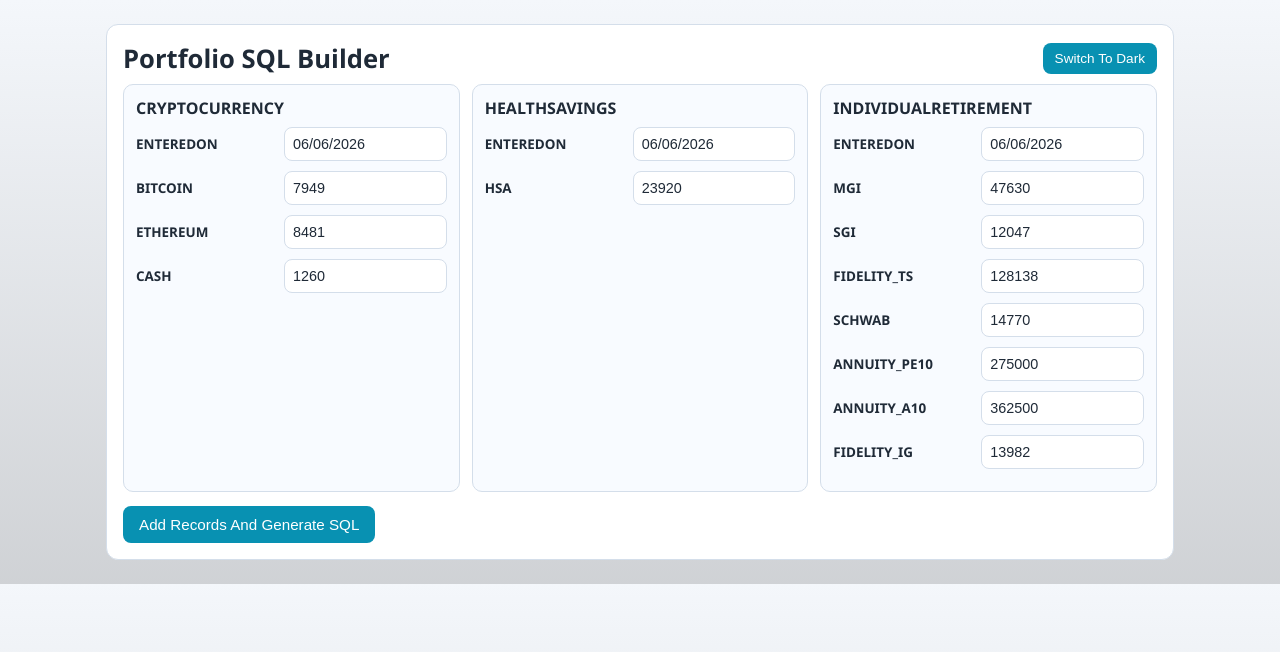
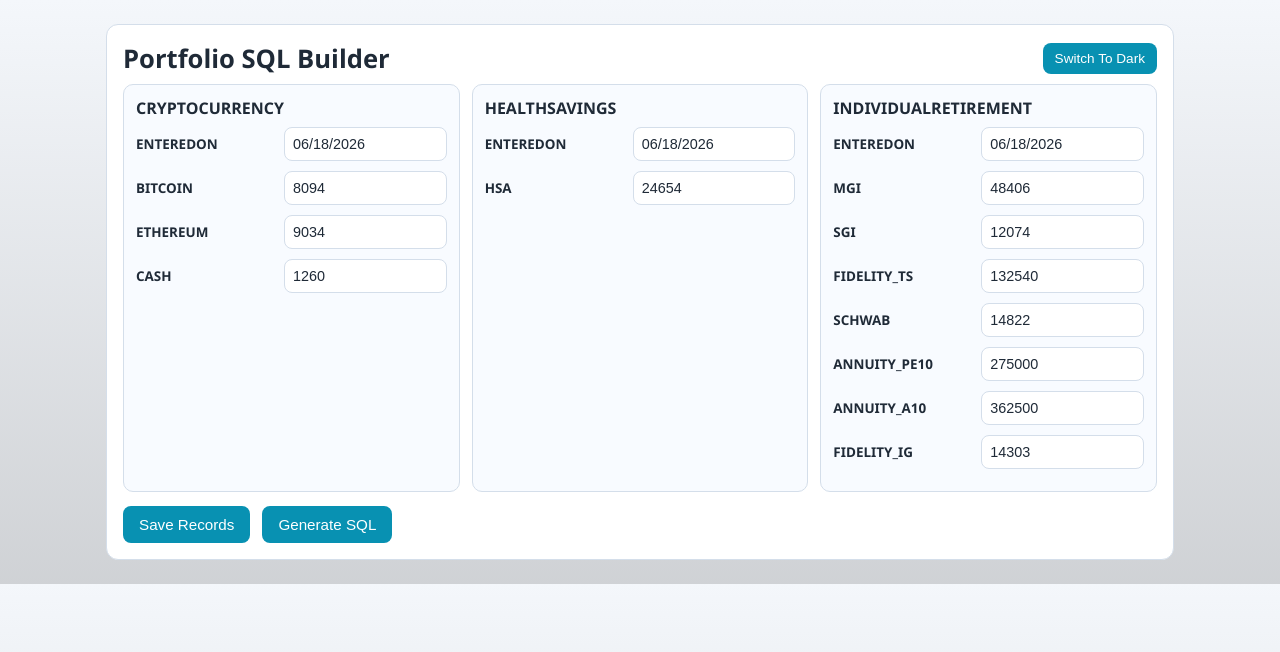
Before and after one commit to ashes-asimware/python_apps, a Flask app: page / in a window 1280 px wide. Shown: the top 652 px of the page. Run offline with Flask 3, Linux system fonts and the light colour scheme.

Commit message:
Commit 06182026211900

```diff
--- a/portfolio-manager/app.py
+++ b/portfolio-manager/app.py
@@ -234,47 +234,47 @@ def index() -> str:
     )
 
 
-@app.post("/generate")
-def generate() -> str:
+def _save_records_from_form(form: Any) -> None:
+    cc_record = _build_record_from_form(
+        form,
+        prefix="cc",
+        label=CATEGORIES["cc"],
+        category=CATEGORIES["cc"],
+        amount_fields=CC_FIELDS,
+    )
+    hs_record = _build_record_from_form(
+        form,
+        prefix="hs",
+        label=CATEGORIES["hs"],
+        category=CATEGORIES["hs"],
+        amount_fields=HS_FIELDS,
+    )
+    ir_record = _build_record_from_form(
+        form,
+        prefix="ir",
+        label=CATEGORIES["ir"],
+        category=CATEGORIES["ir"],
+        amount_fields=IR_FIELDS,
+    )
+
+    _append_record(FILE_MAP["cc"], cc_record, CATEGORIES["cc"])
+    _append_record(FILE_MAP["hs"], hs_record, CATEGORIES["hs"])
+    _append_record(FILE_MAP["ir"], ir_record, CATEGORIES["ir"])
+
+
+@app.post("/save")
+def save() -> str:
     submitted_form_values = _form_state_from_request(request.form)
 
     try:
-        cc_record = _build_record_from_form(
-            request.form,
-            prefix="cc",
-            label=CATEGORIES["cc"],
-            category=CATEGORIES["cc"],
-            amount_fields=CC_FIELDS,
-        )
-        hs_record = _build_record_from_form(
-            request.form,
-            prefix="hs",
-            label=CATEGORIES["hs"],
-            category=CATEGORIES["hs"],
-            amount_fields=HS_FIELDS,
-        )
-        ir_record = _build_record_from_form(
-            request.form,
-            prefix="ir",
-            label=CATEGORIES["ir"],
-            category=CATEGORIES["ir"],
-            amount_fields=IR_FIELDS,
-        )
-
-        _append_record(FILE_MAP["cc"], cc_record, CATEGORIES["cc"])
-        _append_record(FILE_MAP["hs"], hs_record, CATEGORIES["hs"])
-        _append_record(FILE_MAP["ir"], ir_record, CATEGORIES["ir"])
-
-        sql_text = build_sql(FILE_MAP["cc"], FILE_MAP["hs"], FILE_MAP["ir"])
-        OUTPUT_SQL.parent.mkdir(parents=True, exist_ok=True)
-        OUTPUT_SQL.write_text(sql_text, encoding="utf-8")
+        _save_records_from_form(request.form)
 
         success_form_values = _form_state_from_last_records()
 
         return render_template(
             "index.html",
             form_values=success_form_values,
-            message=f"Records added and SQL generated at {OUTPUT_SQL}",
+            message="Records saved to input JSON files.",
             error=None,
         )
     except ValueError as exc:
@@ -293,5 +293,29 @@ def generate() -> str:
         )
 
 
+@app.post("/generate")
+def generate() -> str:
+    form_values = _form_state_from_last_records()
+
+    try:
+        sql_text = build_sql(FILE_MAP["cc"], FILE_MAP["hs"], FILE_MAP["ir"])
+        OUTPUT_SQL.parent.mkdir(parents=True, exist_ok=True)
+        OUTPUT_SQL.write_text(sql_text, encoding="utf-8")
+
+        return render_template(
+            "index.html",
+            form_values=form_values,
+            message=f"SQL generated at {OUTPUT_SQL}",
+            error=None,
+        )
+    except (ValueError, OSError) as exc:
+        return render_template(
+            "index.html",
+            form_values=form_values,
+            message=None,
+            error=f"Unable to generate SQL: {exc}",
+        )
+
+
 if __name__ == "__main__":
     app.run(debug=False)
--- a/portfolio-manager/input/cc.json
+++ b/portfolio-manager/input/cc.json
@@ -432,5 +432,12 @@
     "BITCOIN": 7949,
     "ETHEREUM": 8481,
     "CASH": 1260
+  },
+  {
+    "ENTEREDON": "06/18/2026",
+    "CATEGORY": "CRYPTOCURRENCY",
+    "BITCOIN": 8094,
+    "ETHEREUM": 9034,
+    "CASH": 1260
   }
 ]
--- a/portfolio-manager/input/hs.json
+++ b/portfolio-manager/input/hs.json
@@ -308,5 +308,10 @@
     "ENTEREDON": "06/06/2026",
     "CATEGORY": "HEALTHSAVINGS",
     "HSA": 23920
+  },
+  {
+    "ENTEREDON": "06/18/2026",
+    "CATEGORY": "HEALTHSAVINGS",
+    "HSA": 24654
   }
 ]
--- a/portfolio-manager/input/ir.json
+++ b/portfolio-manager/input/ir.json
@@ -680,5 +680,16 @@
     "ANNUITY_PE10": 275000,
     "ANNUITY_A10": 362500,
     "FIDELITY_IG": 13982
+  },
+  {
+    "ENTEREDON": "06/18/2026",
+    "CATEGORY": "INDIVIDUALRETIREMENT",
+    "MGI": 48406,
+    "SGI": 12074,
+    "FIDELITY_TS": 132540,
+    "SCHWAB": 14822,
+    "ANNUITY_PE10": 275000,
+    "ANNUITY_A10": 362500,
+    "FIDELITY_IG": 14303
   }
 ]
--- a/portfolio-manager/templates/index.html
+++ b/portfolio-manager/templates/index.html
@@ -192,7 +192,7 @@
         <p class="err">{{ error }}</p>
         {% endif %}
 
-        <form method="post" action="/generate">
+        <form method="post" action="/save">
           <div class="grid">
             <section class="panel">
               <h2>{{ form_values.cc.category }}</h2>
@@ -264,7 +264,8 @@
           </div>
 
           <div class="actions">
-            <button type="submit">Add Records And Generate SQL</button>
+            <button type="submit">Save Records</button>
+            <button type="submit" formaction="/generate" formnovalidate>Generate SQL</button>
           </div>
         </form>
       </div>
```
